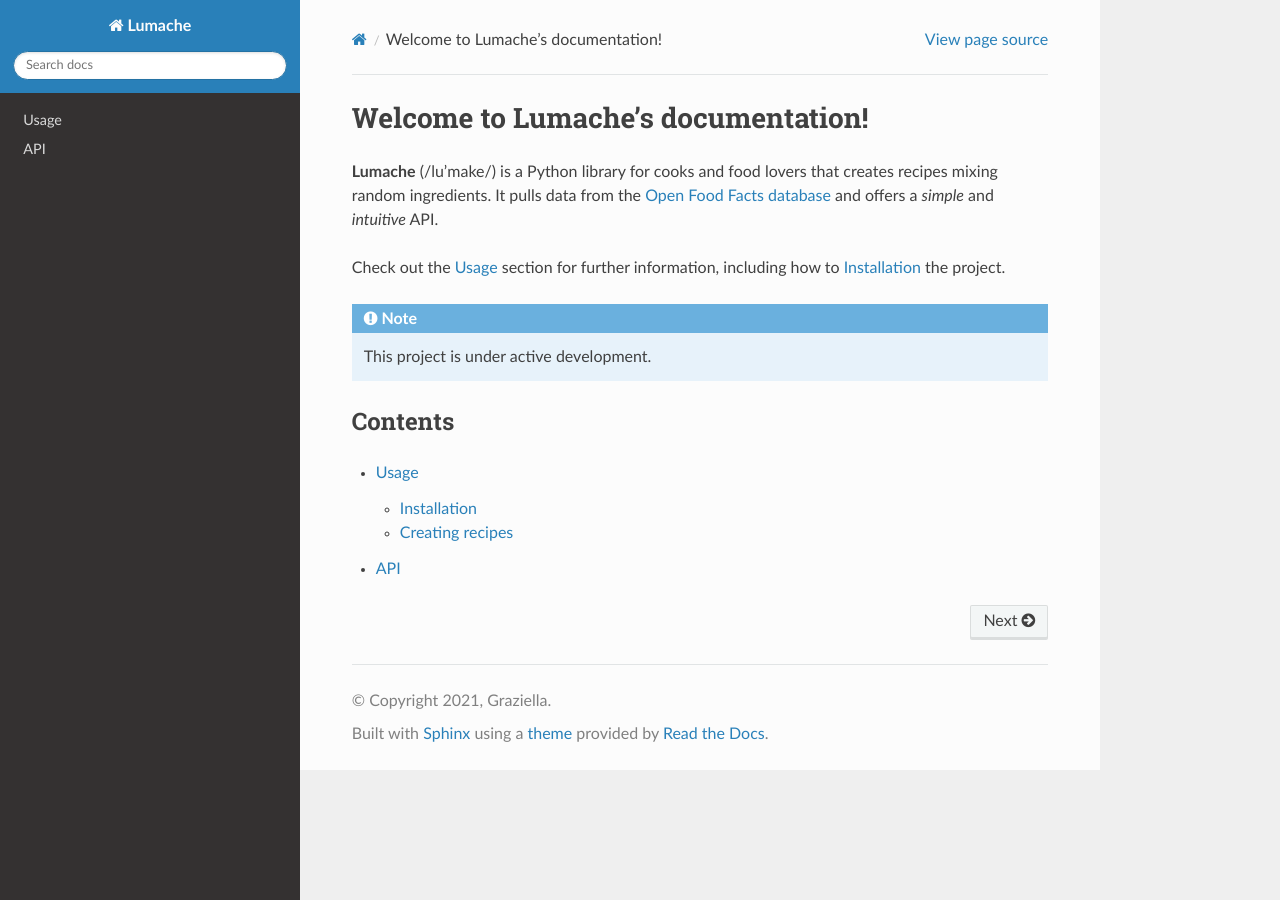
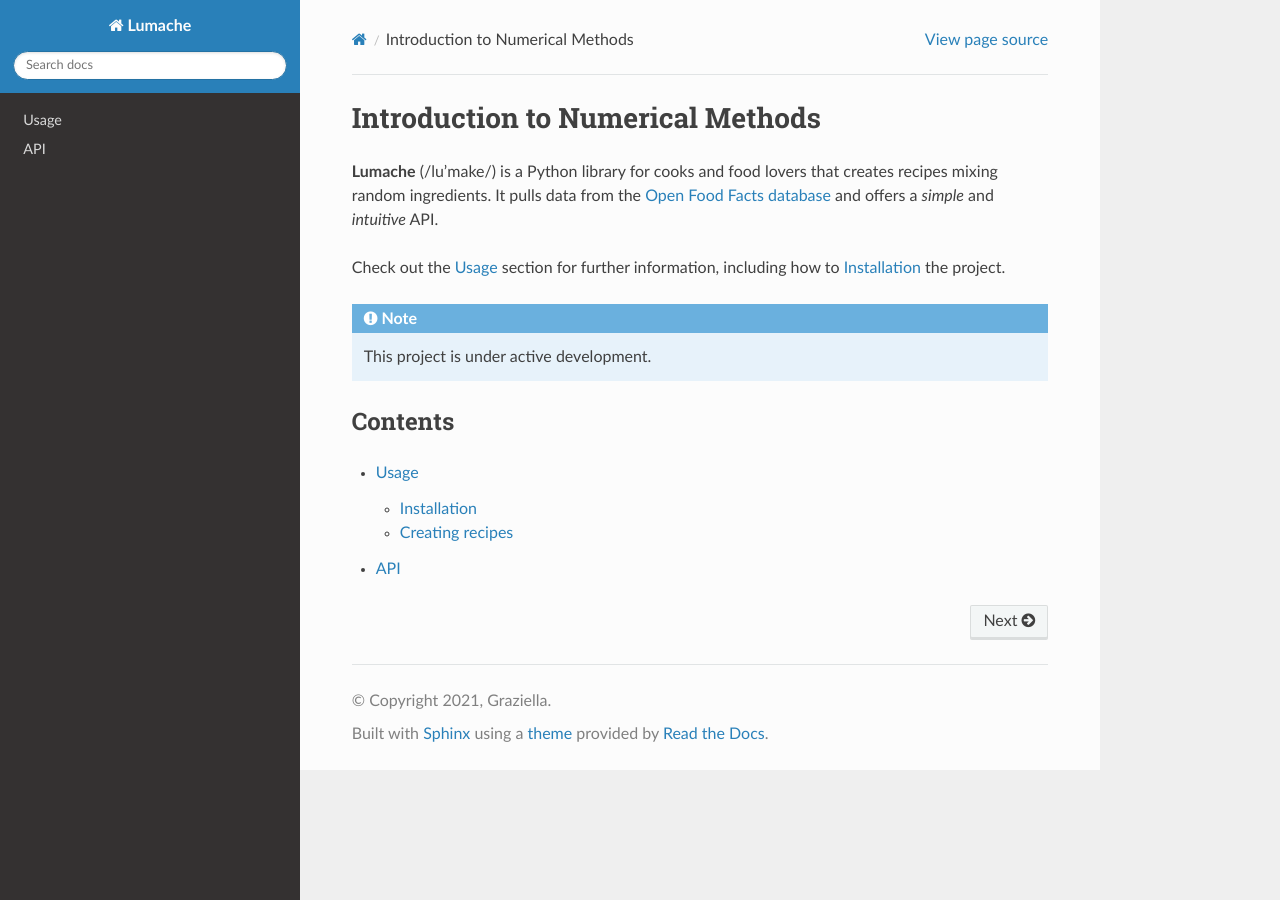
Before and after one commit to auliakhalqillah/akbook, a Sphinx documentation site: the page built from docs/source/index.rst, in a window 1280 px wide. Built offline with Sphinx 7.4.7 and the Read the Docs theme 3.1.0, drawn with Linux system fonts in a browser that asks for light colours.

Commit message:
Update index.rst

```diff
--- a/docs/source/index.rst
+++ b/docs/source/index.rst
@@ -1,4 +1,4 @@
-Welcome to Lumache's documentation!
+Introduction to Numerical Methods
 ===================================
 
 **Lumache** (/lu'make/) is a Python library for cooks and food lovers
```
